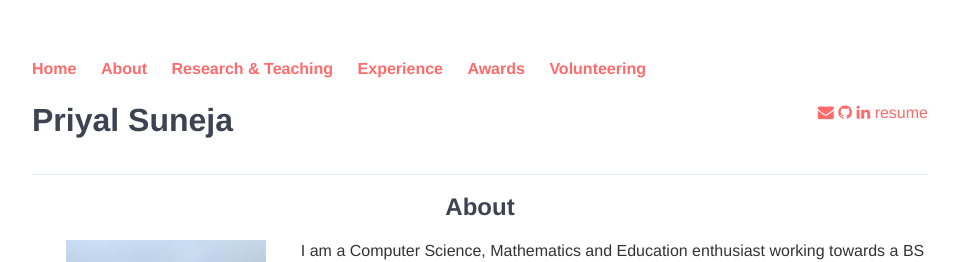
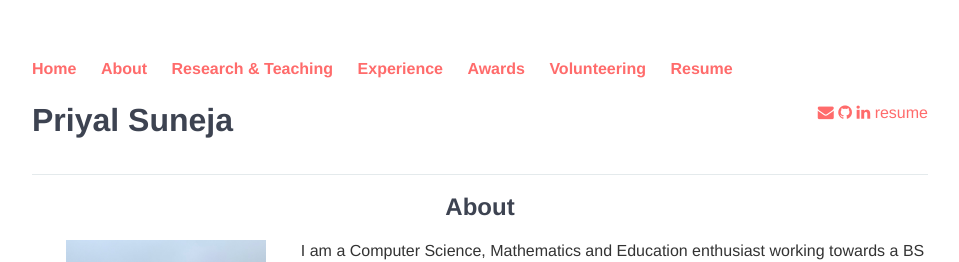
Before and after one commit to p-suneja/p-suneja.github.io, a Jekyll site: the page built from index.html, in a window 1280 px wide and 900 px high. Shown: the top 262 px of the window, without its empty margins (160-1119 px from the left). Built offline with Jekyll 4.4.1, drawn with Linux system fonts in a browser that asks for light colours; nearby versions of some CDN libraries.

Commit message:
Update default.html

```diff
--- a/_layouts/default.html
+++ b/_layouts/default.html
@@ -18,6 +18,7 @@
 				<li><a href="#EXPERIENCE">Experience</a></li>
 				<li><a href="#AWARDS">Awards</a></li>
 				<li><a href="#VOLUNTEERING">Volunteering</a></li>
+				<li><a href="/Priyal_Suneja_Resume.pdf"target="_blank">Resume</a>
 	    		</ul>
 			</nav>
 			<div class="container">
```
